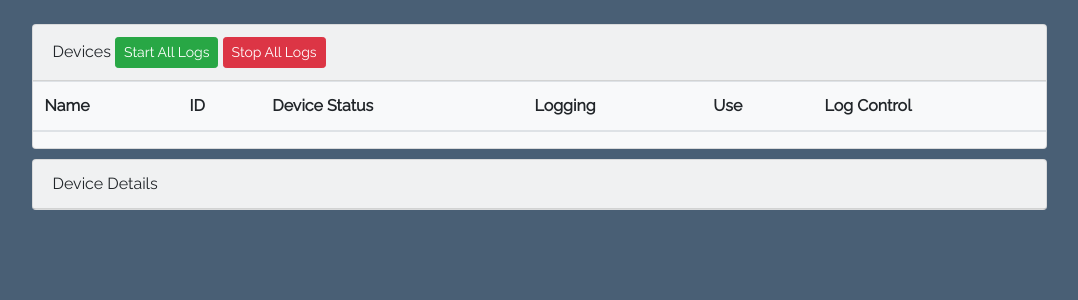
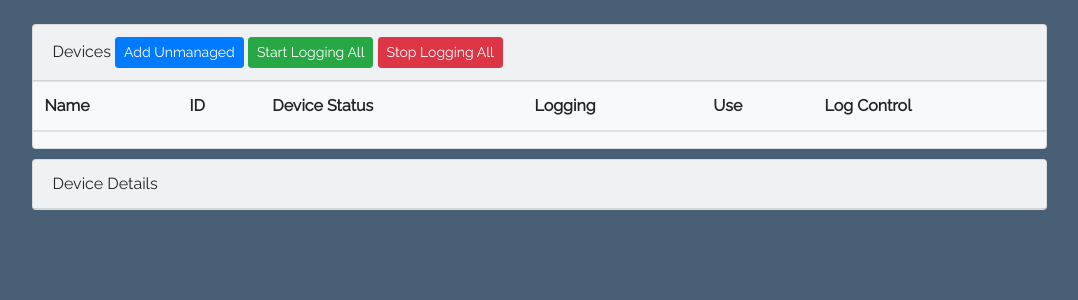
Before and after one commit to jzalger/particle-hub, a Flask app: page / in a window 1280 px wide. Shown: the part 56-356 px from the top of the page, without its empty margins (101-1179 px from the left). Run offline with Flask 2, Linux system fonts and the light colour scheme; data that the repository does not hold is empty; parts of the project's set-up code (start-up, migrations or seed data) failed here and were passed over; some libraries are stand-ins or nearby versions.

Commit message:
Capable of adding unmanaged devices

```diff
--- a/particlehub/particlehub_app.py
+++ b/particlehub/particlehub_app.py
@@ -1,6 +1,6 @@
 from flask import Flask, render_template, request, jsonify, make_response
-from models import ParticleCloud, HubManager, StateNotFoundError, LogStopError, LogStartError
-from secrets import cloud_api_token, log_config, web_host
+from models import ParticleCloud, HubManager, LogStopError, LogStartError
+from secrets import cloud_api_token, log_config, web_host, default_log_source
 
 
 app = Flask(__name__)
@@ -28,7 +28,7 @@ def get_devices():
     if devices is None:
         return make_response("<h3>No Devices Found</h3>", 200)
     response = ""
-    for device in devices:
+    for device_id, device in devices.items():
         response = response + render_template('device_list_row.html', device=device) + "\n"
     return make_response(response, 200)
 
@@ -52,10 +52,22 @@ def get_device_info():
 def add_device():
     log_source = request.args.get('log_source')
     device_id = request.args.get('id')
+    _add_device(device_id, log_source)
+    return make_response("success", 200)
+
+
+@app.route('/add-unmanaged-devices')
+def add_unmanaged_devices():
+    for device_id, device in hub_manager.devices.items():
+        if device.log_managed is not True:
+            _add_device(device.id, default_log_source)
+    return make_response("success", 200)
+
+
+def _add_device(device_id, log_source):
     device = hub_manager.devices[device_id]
     log_credentials = log_config[log_source]
     hub_manager.add_log_manager(device, log_source, log_credentials)
-    return make_response("success", 200)
 
 
 @app.route('/start-logging-device')
@@ -91,7 +103,7 @@ def _stop_logging_device(device_id):
 @app.route('/start-logging-all')
 def start_logging_all():
     try:
-        for device in hub_manager.devices:
+        for device_id, device in hub_manager.devices.items():
             _start_logging_device(device.id)
         return make_response(jsonify({"result": "success"}), 200)
     except LogStartError:
@@ -101,6 +113,8 @@ def start_logging_all():
 @app.route('/stop-logging-all')
 def stop_logging_all():
     try:
+        for device_id, device in hub_manager.devices.items():
+            _stop_logging_device(device.id)
         return make_response(jsonify({"result": "success"}), 200)
     except LogStopError:
         return make_response(jsonify({"result": "fail"}), 200)
--- a/particlehub/static/particlehub.js
+++ b/particlehub/static/particlehub.js
@@ -1,16 +1,25 @@
 $(document).ready(function(){
     update_device_table();
-    $("#start-all-logs").on("click", function(){
-        $.get("/start-all-logs", function(data, status){
 
+    // TODO: Manage use device checkmark
+    // TODO: Manage device detail selection and display
+
+    $("#add-unmanaged-devices").on("click", function(){
+        $.get("/add-unmanaged-devices", function(data, status){
+            update_device_table();
+        });
+    });
+
+    $("#start-logging-all").on("click", function(){
+        $.get("/start-logging-all", function(data, status){
+            update_device_table();
           });
     });
-    $("#stop-all-logs").on("click", function(){
-        $.get("/stop-all-logs", function(data, status){
-
+    $("#stop-logging-all").on("click", function(){
+        $.get("/stop-logging-all", function(data, status){
+             update_device_table();
           });
     });
-
 });
 
 function update_device_table() {
--- a/particlehub/templates/particlehub.html
+++ b/particlehub/templates/particlehub.html
@@ -75,8 +75,9 @@
             <div class="card bg-light">
                 <div class="card-header">
                     Devices
-                    <button class="btn btn-success btn-sm" id="start-all-logs" type="button">Start All Logs</button>
-                    <button class="btn btn-danger btn-sm" id="stop-all-logs" type="button">Stop All Logs</button>
+                    <button class="btn btn-primary btn-sm" id="add-unmanaged-devices" type="button">Add Unmanaged</button>
+                    <button class="btn btn-success btn-sm" id="start-logging-all" type="button">Start Logging All</button>
+                    <button class="btn btn-danger btn-sm" id="stop-logging-all" type="button">Stop Logging All</button>
                 </div>
                 <table class="table">
                     <thead>
```
Also changed, not shown: particlehub/models.py (+10 -2 lines).
